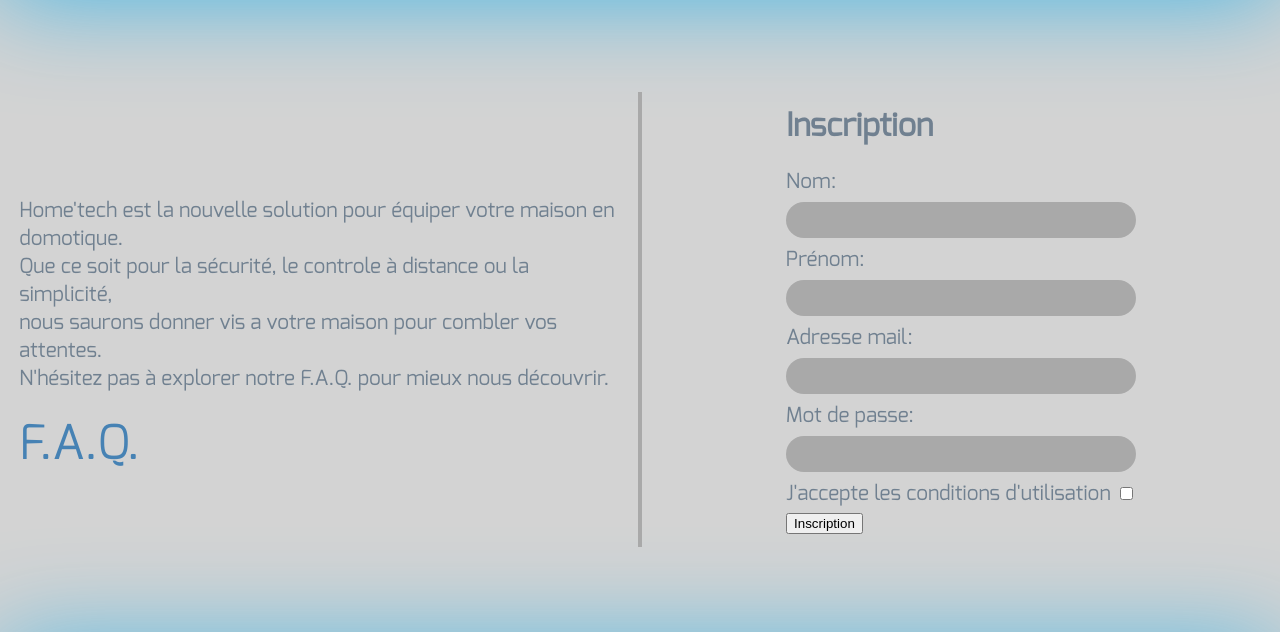
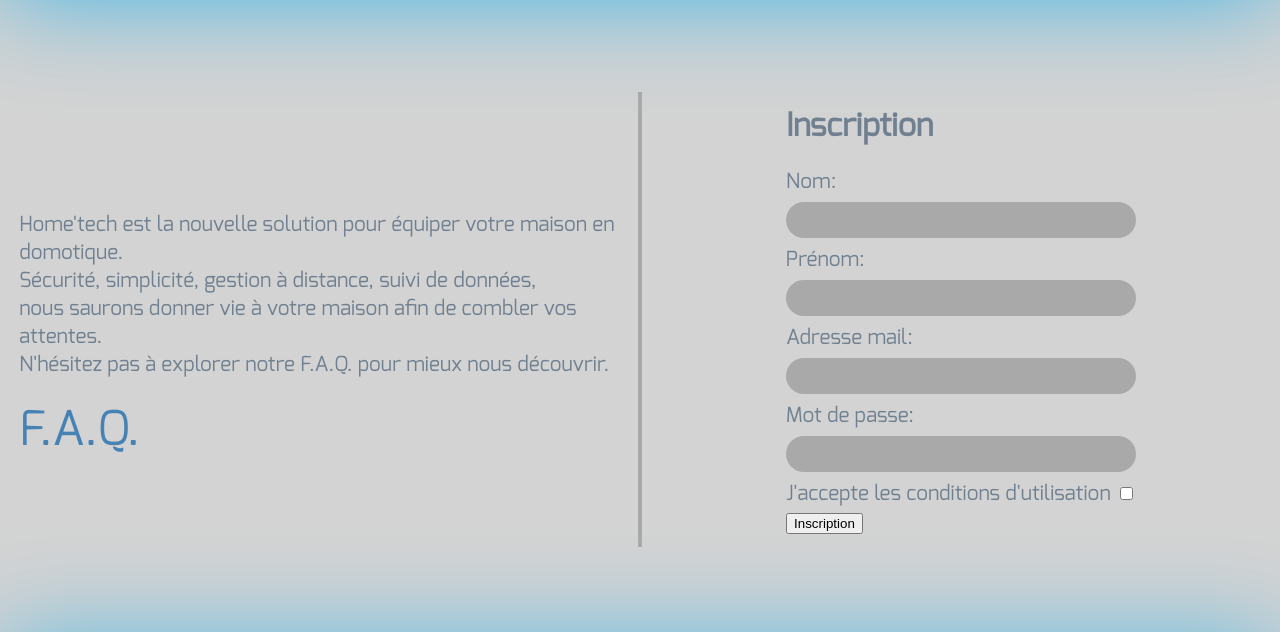
Before and after one commit to pierre-isep/APPinfo, a PHP site: page / in a window 1280 px wide. Shown: the part 156-788 px from the top of the page. Run offline with PHP 8.4, Linux system fonts and the light colour scheme; some web fonts are replaced.

Commit message:
Quelques changements dans la page d'accueil

```diff
--- a/APP/vues/accueil.php
+++ b/APP/vues/accueil.php
@@ -45,7 +45,7 @@
             <div id="presentation">
                 <div id="presentation-vertical">
                     <p>
-                        Home'tech est la nouvelle solution pour équiper votre maison en domotique.</br> Que ce soit pour la sécurité, le controle à distance ou la simplicité,<br> nous saurons donner vis a votre maison pour combler vos attentes.<br>N'hésitez pas à explorer notre F.A.Q. pour mieux nous découvrir.
+                        Home'tech est la nouvelle solution pour équiper votre maison en domotique.</br> Sécurité, simplicité, gestion à distance, suivi de données, <br> nous saurons donner vie à votre maison afin de combler vos attentes.<br>N'hésitez pas à explorer notre F.A.Q. pour mieux nous découvrir.
                     </p>
                     <form  method="post" action="index.php?cible=accueil&fonction=faq"><a><button id="bouton_sans_style" type="submit" >F.A.Q.</button></a></form>
                 </div>
```
